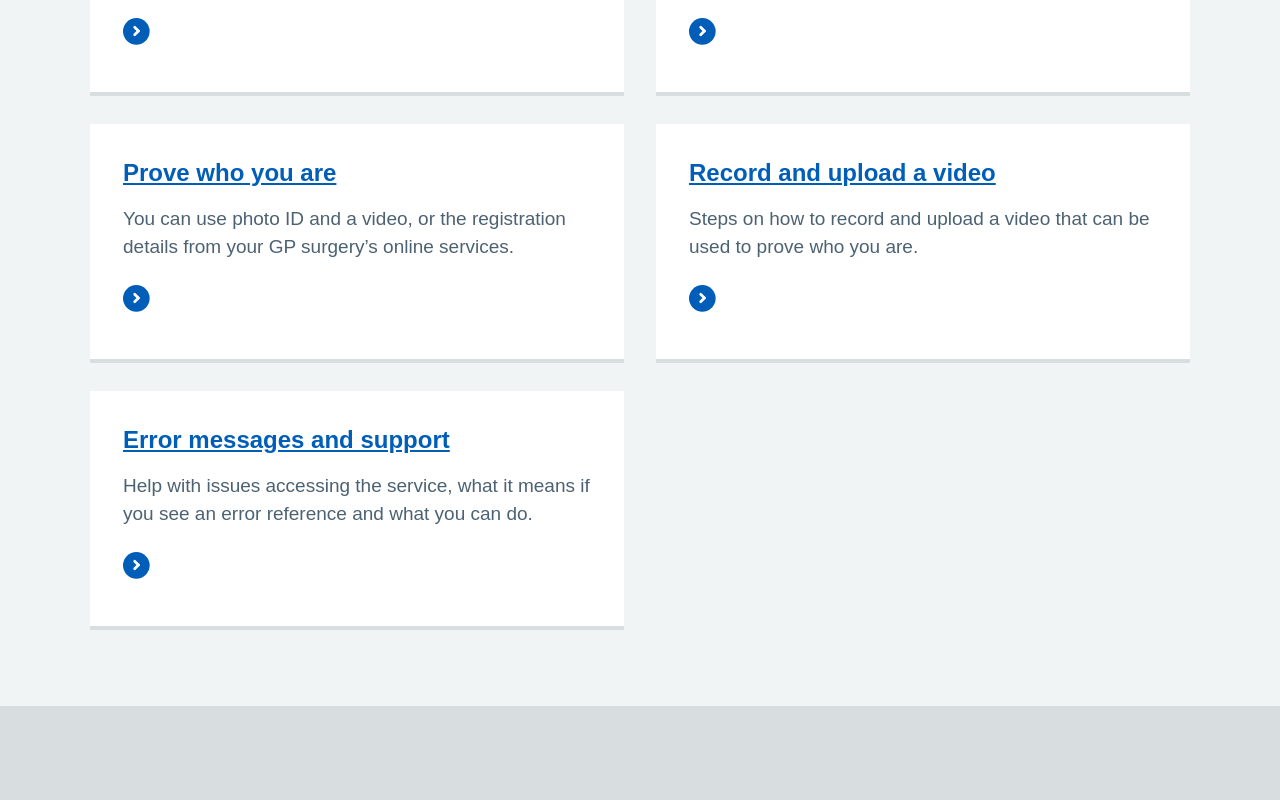
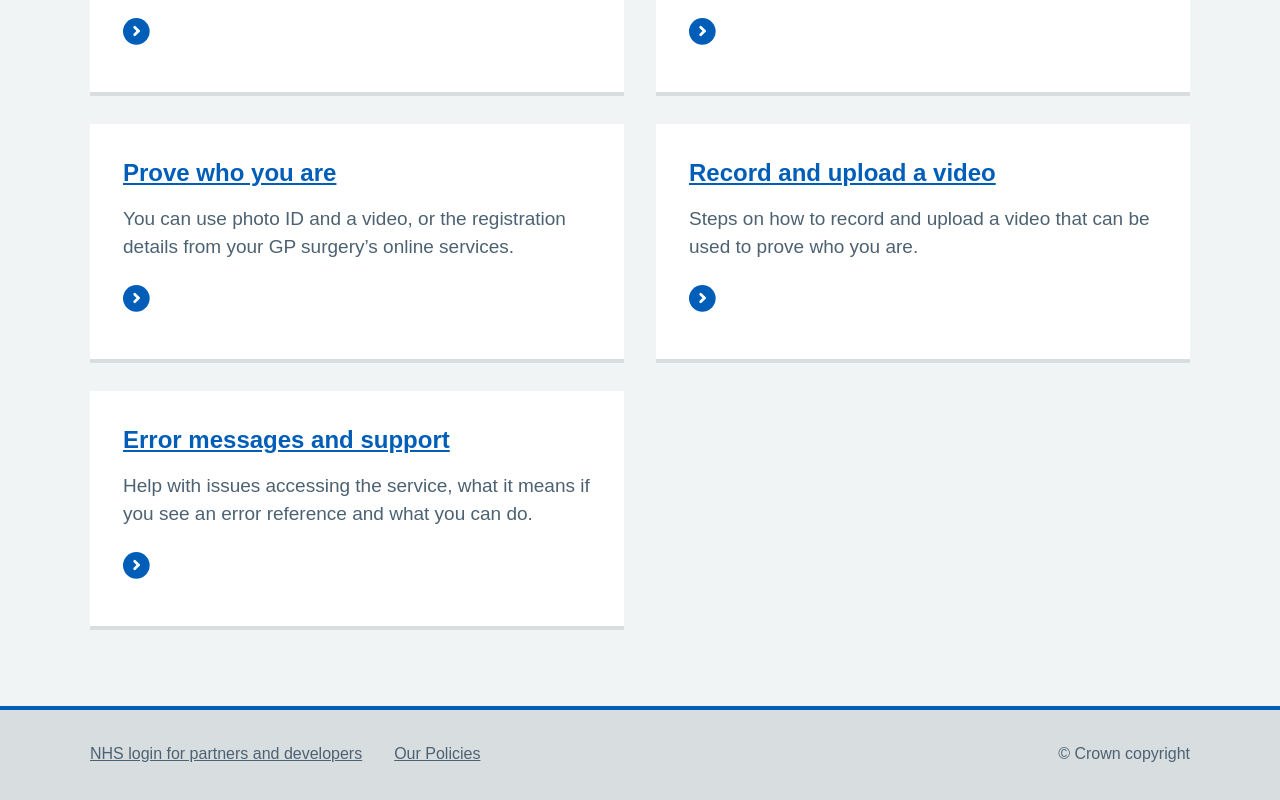
Before and after one commit to lps88/next-help-centre, a Next.js app: page / in a window 1280 px wide. Shown: the part 504-1304 px from the top of the page. Before the commit the page ends 1210 px from the top, so only its background shows below. Built offline with nearby package versions, Linux system fonts and the light colour scheme; a web font is replaced by a local one.

Commit message:
add footer

```diff
--- a/src/app/_components/breadcrumbs.tsx
+++ b/src/app/_components/breadcrumbs.tsx
@@ -12,7 +12,7 @@ export default async function Breadcrumbs({ post }: Props) {
 
   while (current.hub && breadcrumbs.length <= pages.length) {
     if (current.hub === 'home') {
-      breadcrumbs.unshift({ slug: '/', title: 'NHS login Help centre' });
+      breadcrumbs.unshift({ slug: '', title: 'NHS login Help centre' });
       break;
     }
     const next = pages.find((post) => post.name === current.hub);
@@ -32,7 +32,7 @@ export default async function Breadcrumbs({ post }: Props) {
       <ol className="nhsuk-breadcrumb__list">
         {breadcrumbs.map((link) => (
           <li className="nhsuk-breadcrumb__item" key={link.slug}>
-            <a className="nhsuk-breadcrumb__link" href={link.slug.replace('/index', '')}>
+            <a className="nhsuk-breadcrumb__link" href={'/' + link.slug.replace('/index', '')}>
               {link.title}
             </a>
           </li>
--- /dev/null
+++ b/src/app/_components/footer.tsx
@@ -0,0 +1,31 @@
+export default function Footer() {
+  return (
+    <footer role="contentinfo">
+      <div className="nhsuk-footer" id="nhsuk-footer">
+        <div className="nhsuk-width-container">
+          <h2 className="nhsuk-u-visually-hidden">Support links</h2>
+          <ul className="nhsuk-footer__list">
+            <li className="nhsuk-footer__list-item">
+              <a
+                className="nhsuk-footer__list-item-link"
+                href="https://digital.nhs.uk/services/nhs-login"
+              >
+                NHS login for partners and developers
+              </a>
+            </li>
+            <li className="nhsuk-footer__list-item">
+              <a
+                className="nhsuk-footer__list-item-link"
+                target="_blank"
+                href={process.env.ACCESS_FRONTEND_URL + '/terms-and-conditions'}
+              >
+                Our Policies
+              </a>
+            </li>
+          </ul>
+          <p className="nhsuk-footer__copyright">© Crown copyright</p>
+        </div>
+      </div>
+    </footer>
+  );
+}
--- a/src/app/layout.tsx
+++ b/src/app/layout.tsx
@@ -1,5 +1,6 @@
 import type { Metadata } from 'next';
 import './globals.scss';
+import Footer from './_components/footer';
 
 export const metadata: Metadata = {
   title: 'NHS login Help Centre',
@@ -28,7 +29,10 @@ export default function RootLayout({
         <link rel="mask-icon" href="/images/favicons/favicon.svg" color="#005eb8" />
         <link rel="icon" sizes="192x192" href="/images/favicons/favicon-192x192.png" />
       </head>
-      <body>{children}</body>
+      <body>
+        {children}
+        <Footer></Footer>
+      </body>
     </html>
   );
 }
--- a/src/app/page.tsx
+++ b/src/app/page.tsx
@@ -43,6 +43,7 @@ export default function Home() {
                       <form
                         className="nhsuk-header__search-form nhsuk-hub__search-form"
                         id="search"
+                        action="/search"
                         method="get"
                         role="search"
                       >
```
